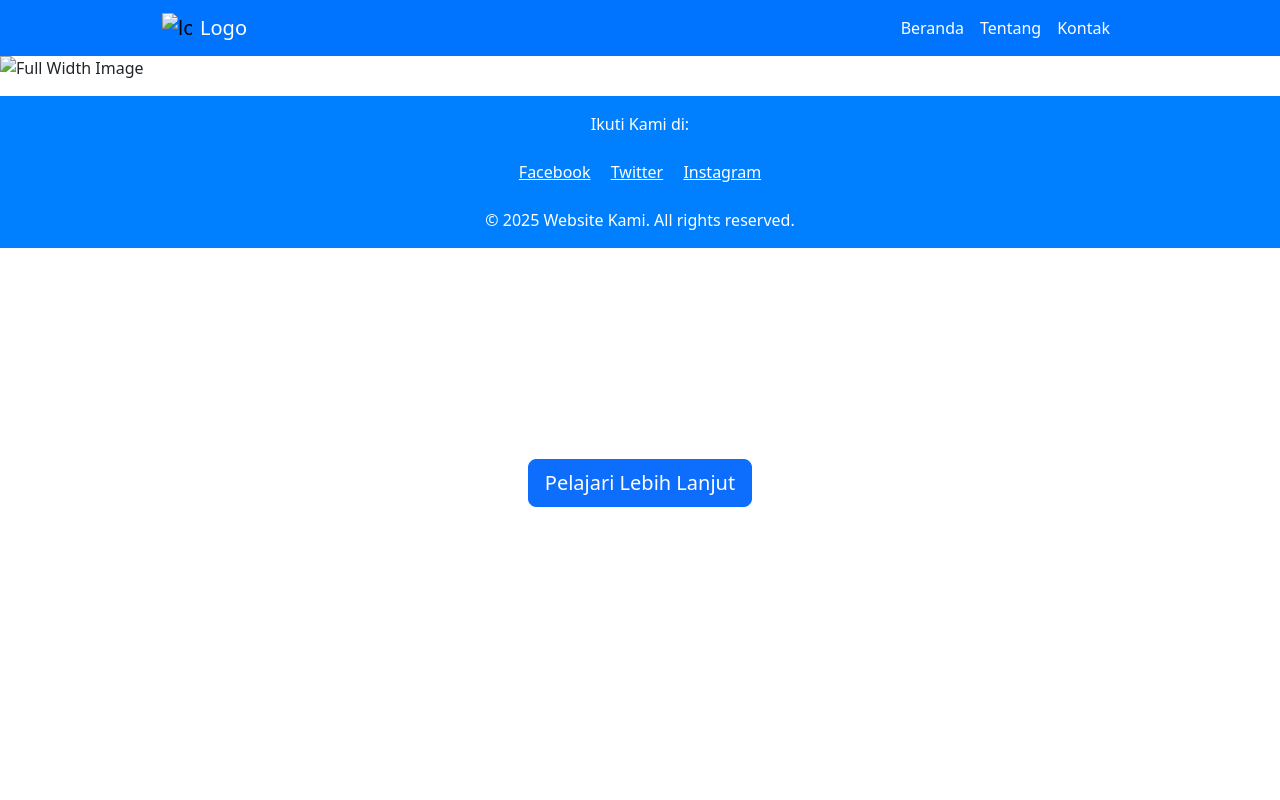
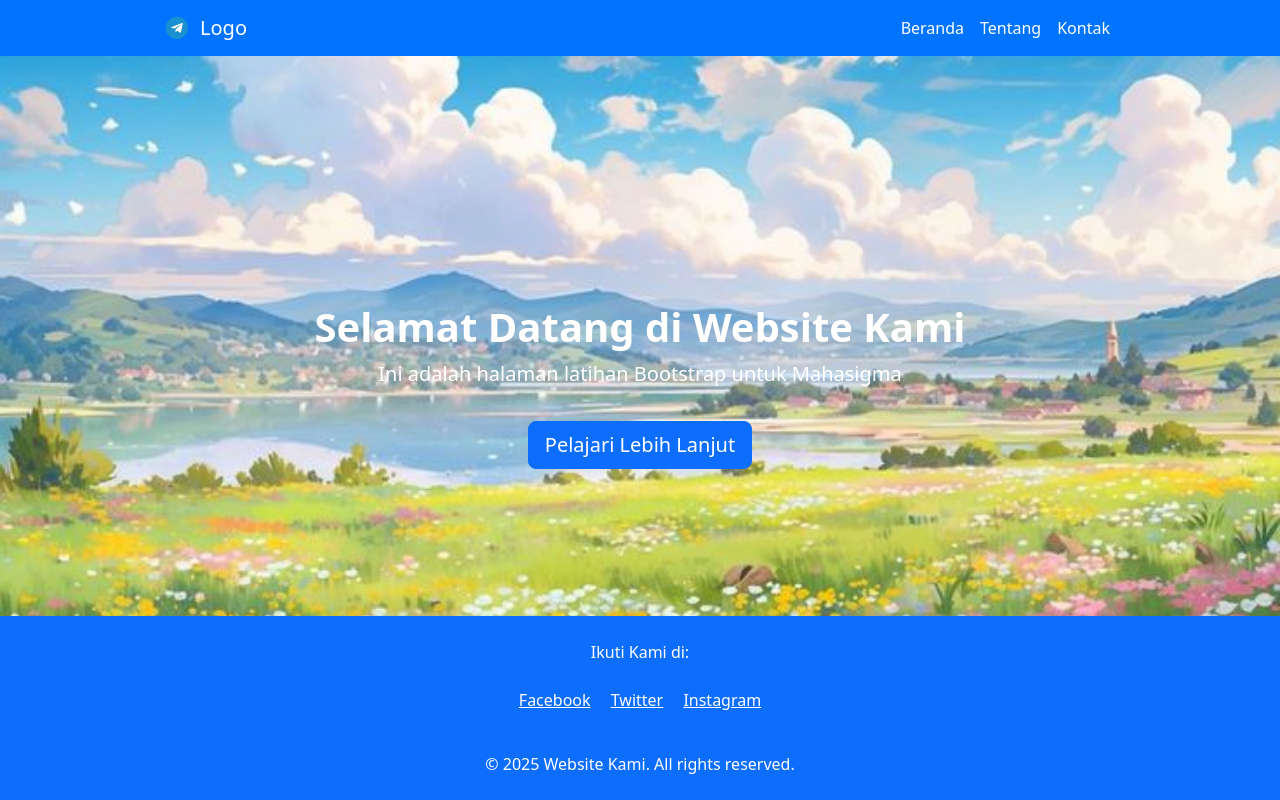
Before and after one commit to Thorrr29/TugasWeb, a plain HTML site: page Tugaspert7/index.html in a window 1280 px wide. Drawn offline with nearby package versions, Linux system fonts and the light colour scheme.

Commit message:
Update index.html

```diff
--- a/Tugaspert7/index.html
+++ b/Tugaspert7/index.html
@@ -5,20 +5,47 @@
     <meta name="viewport" content="width=device-width, initial-scale=1.0">
     <title>Document</title>
     <link href="https://cdn.jsdelivr.net/npm/bootstrap@5.3.5/dist/css/bootstrap.min.css" rel="stylesheet" integrity="sha384-SgOJa3DmI69IUzQ2PVdRZhwQ+dy64/BUtbMJw1MZ8t5HZApcHrRKUc4W0kG879m7" crossorigin="anonymous">
+    <style>
+        body, html {
+            height: 100%;
+            margin: 0;
+        }
+        .tengah {
+            background-image: url('bg.jpeg');
+            background-size: cover;
+            background-position: center;
+            height: 660px;
+            display: flex;
+            align-items: center;
+            justify-content: center;
+            text-align: center;
+            flex-direction: column;
+            color: white;
+        }
+        .footer-container {
+            position:bottom;
+            width: 100%;
+            background-color: #0080ff;
+        }
+        .sosmed a {
+            margin-right: 15px;
+        }
+        .sosmed a:hover {
+            text-decoration: none;
+        }
+    </style>
 </head>
 <body>
     <nav class="navbar navbar-expand-lg" style="background-color: #0074FF;">
 
         <div class="container-fluid" >
-            <div class="collapse navbar-collapse justify-content-begin" style="margin-left: 150px;">
-                <a class="navbar-brand d-flex align-items-center" href="#" >
-                    <img src="\pert7\logo.jpeg" alt="logo" width="30" height="30" class="me-2">
+            <a class="navbar-brand d-flex align-items-center" href="#" style="margin-left: 150px;">
+                <img src="\Tugaspert7\logo.jpeg" alt="logo" width="30" height="30" class="me-2">
                 <span style="color: white; font-size: 20px;">Logo</span>
             </a>
-                <button class="navbar-toggler" type="button" data-bs-toggle="collapse" data-bs-target="#navbarSupportedContent">
+            <button class="navbar-toggler" type="button" data-bs-toggle="collapse" data-bs-target="#navbarSupportedContent" aria-controls="navbarSupportedContent" aria-expanded="false" aria-label="Toggle navigation">
                 <span class="navbar-toggler-icon"></span>
             </button>
-            </div>
 
             <div class="collapse navbar-collapse justify-content-end" id="navbarSupportedContent" style="margin-right: 150px;">
                 <ul class="navbar-nav mb-2 mb-lg-0">
@@ -37,29 +64,27 @@
     </nav>
 
 
-    <div class="container-fluid p-0" style="display: flex;", flex-direction: column;, align-items: center;, justify-content: center;, text-align: center;>
-        <div class="image-container position-relative"></div>
-            <img src="\pert7\bg.jpeg" alt="Full Width Image" class="img-fluid w-100" style="width: auto; height: auto;">
-            <div class="position-absolute top-50 start-50 translate-middle text-center text-white">
-            <h1 class="fw-bold">Selamat Datang di Website Kami</h1>
-            <p class="fs-5">Ini adalah halaman latihan Bootstrap untuk Mahasigma</p>
-            <a href="\pert7\index.html" class="btn btn-primary btn-lg mt-3">Pelajari Lebih Lanjut</a>
+
+        <div class="tengah">
+            <h1 class="fw-bold", font-size="4rem;">Selamat Datang di Website Kami</h1>
+            <p class="fs-5",font-size="1.5rem;">Ini adalah halaman latihan Bootstrap untuk Mahasigma</p>
+            <a href="#" class="btn btn-primary btn-lg mt-3">Pelajari Lebih Lanjut</a>
         </div>
-        </div>
-            <div class="footer-container mt-3">
 
-                <footer class="text-center py-3" style="background-color: #0080ff;">
+                <footer class="bg-primary text-white text-center py-4 mt-auto" style="background-color: #0080ff; position: fixed; bottom: 0; width: 100%;">
+                    <div class="container">
                         <p class="mb-0 text-white">Ikuti Kami di:</p>
                         <br>
-                    <div class="sosmed">
+                        <p>
                             <a href="https://www.facebook.com/" target="_blank" class="text-white text-decoration-underline me-3">Facebook</a>
                             <a href="https://x.com/" target="_blank" class="text-white text-decoration-underline me-3">Twitter</a>
                             <a href="https://www.instagram.com/" target="_blank" class="text-white text-decoration-underline">Instagram</a>
-                    </div>
+                        </p>
                         <br>
                         <p class="mb-0 text-white">&copy; 2025 Website Kami. All rights reserved.</p>
+                    </div>
                 </footer>
-            </div>
+
         </div>
     </div>
 
```
Lines whose indentation alone changed are shown as unchanged.
